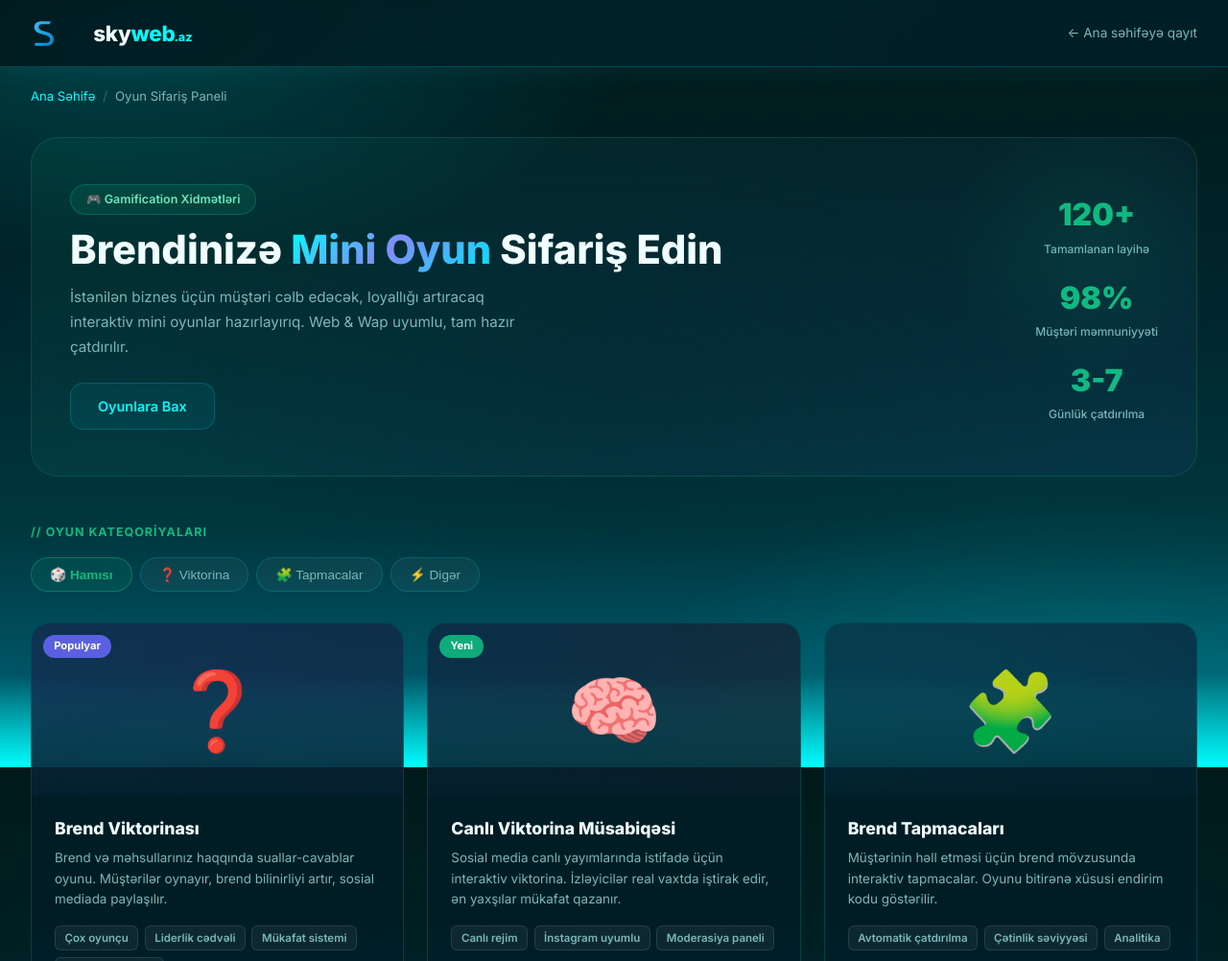
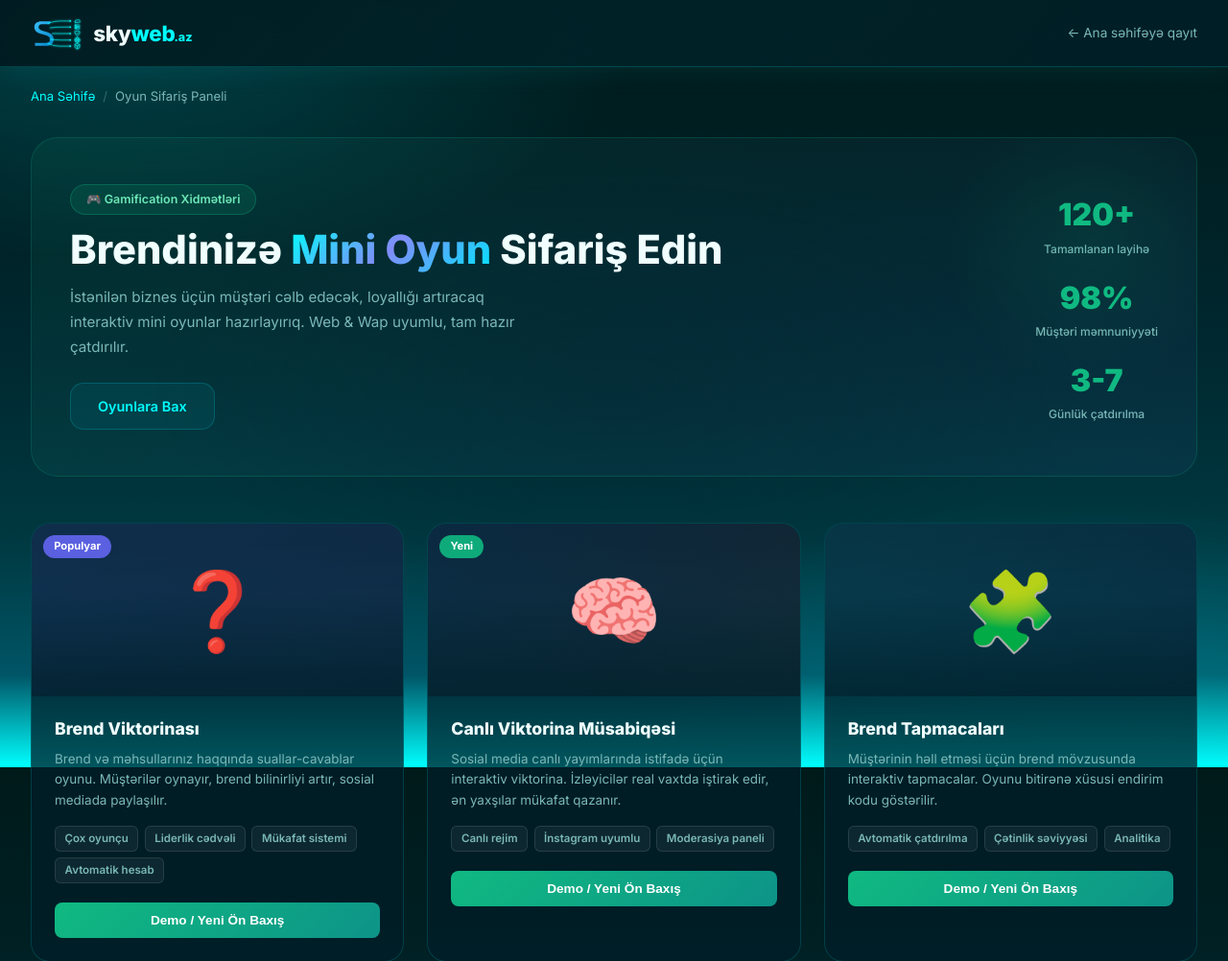
Before and after one commit to vusalrasulov6667-netizen/Skyweb, a PHP site: page /modules/games/index.php in a window 1280 px wide. Shown: the top 1002 px of the page at 96% size. Run offline with PHP 8.4, Linux system fonts and the light colour scheme.

Commit message:
Remove games category tabs and match homepage logo

```diff
--- a/config/i18n-literals.php
+++ b/config/i18n-literals.php
@@ -257,11 +257,6 @@ $SKY_LITERAL_I18N = [
     'Tamamlanan layihə' => ['az'=>'Tamamlanan layihə', 'en'=>'Completed projects', 'ru'=>'Завершённые проекты', 'tr'=>'Tamamlanan proje'],
     'Müştəri məmnuniyyəti' => ['az'=>'Müştəri məmnuniyyəti', 'en'=>'Customer satisfaction', 'ru'=>'Удовлетворённость клиентов', 'tr'=>'Müşteri memnuniyeti'],
     'Günlük çatdırılma' => ['az'=>'Günlük çatdırılma', 'en'=>'Daily delivery', 'ru'=>'Ежедневная доставка', 'tr'=>'Günlük teslimat'],
-    '// Oyun Kateqoriyaları' => ['az'=>'// Oyun Kateqoriyaları', 'en'=>'// Game Categories', 'ru'=>'// Категории игр', 'tr'=>'// Oyun Kategorileri'],
-    '🎲 Hamısı' => ['az'=>'🎲 Hamısı', 'en'=>'🎲 All', 'ru'=>'🎲 Все', 'tr'=>'🎲 Tümü'],
-    '❓ Viktorina' => ['az'=>'❓ Viktorina', 'en'=>'❓ Quiz', 'ru'=>'❓ Викторина', 'tr'=>'❓ Yarışma'],
-    '🧩 Tapmacalar' => ['az'=>'🧩 Tapmacalar', 'en'=>'🧩 Puzzles', 'ru'=>'🧩 Головоломки', 'tr'=>'🧩 Bulmacalar'],
-    '⚡ Digər' => ['az'=>'⚡ Digər', 'en'=>'⚡ Other', 'ru'=>'⚡ Другое', 'tr'=>'⚡ Diğer'],
     'Populyar' => ['az'=>'Populyar', 'en'=>'Popular', 'ru'=>'Популярное', 'tr'=>'Popüler'],
     'Yeni' => ['az'=>'Yeni', 'en'=>'New', 'ru'=>'Новое', 'tr'=>'Yeni'],
     '🔥 İsti' => ['az'=>'🔥 İsti', 'en'=>'🔥 Hot', 'ru'=>'🔥 Горячее', 'tr'=>'🔥 Popüler'],
--- a/lang/az.php
+++ b/lang/az.php
@@ -468,10 +468,6 @@ return array (
   'footer_rights' => 'Bütün hüquqlar qorunur.',
   'footer_terms' => 'İstifadə Şərtləri',
   'games_btn_send_order' => 'Sifarişi Göndər',
-  'games_cat_all' => '🎲 Hamısı',
-  'games_cat_other' => '⚡ Digər',
-  'games_cat_puzzle' => '🧩 Tapmacalar',
-  'games_cat_quiz' => '❓ Viktorina',
   'games_form_business_name' => 'Biznes / Obyekt Adı *',
   'games_form_game_type' => 'Oyun Növü *',
   'games_form_note' => 'Qeyd / Xüsusi Tələblər',
--- a/lang/en.php
+++ b/lang/en.php
@@ -468,10 +468,6 @@ return array (
   'footer_rights' => 'All rights reserved.',
   'footer_terms' => 'Terms of Use',
   'games_btn_send_order' => 'Submit Order',
-  'games_cat_all' => '🎲 All Games',
-  'games_cat_other' => '⚡ Other',
-  'games_cat_puzzle' => '🧩 Puzzles',
-  'games_cat_quiz' => '❓ Quizzes',
   'games_form_business_name' => 'Business / Brand Name *',
   'games_form_game_type' => 'Game Type *',
   'games_form_note' => 'Notes / Custom Requirements',
--- a/lang/ru.php
+++ b/lang/ru.php
@@ -439,10 +439,6 @@ return array (
   'footer_rights' => 'Все права защищены.',
   'footer_terms' => 'Условия Использования',
   'games_btn_send_order' => 'Отправить Заказ',
-  'games_cat_all' => '🎲 Все Игры',
-  'games_cat_other' => '⚡ Другие',
-  'games_cat_puzzle' => '🧩 Головоломки',
-  'games_cat_quiz' => '❓ Викторины',
   'games_form_business_name' => 'Название Бизнеса / Бренда *',
   'games_form_game_type' => 'Тип Игры *',
   'games_form_note' => 'Примечания / Особые Пожелания',
--- a/lang/tr.php
+++ b/lang/tr.php
@@ -468,10 +468,6 @@ return array (
   'footer_rights' => 'Tüm hakları saklıdır.',
   'footer_terms' => 'Kullanım Şartları',
   'games_btn_send_order' => 'Siparişi Gönder',
-  'games_cat_all' => '🎲 Tümü',
-  'games_cat_other' => '⚡ Diğer',
-  'games_cat_puzzle' => '🧩 Bulmacalar',
-  'games_cat_quiz' => '❓ Bilgi Yarışması',
   'games_form_business_name' => 'İşletme / Marka Adı *',
   'games_form_game_type' => 'Oyun Türü *',
   'games_form_note' => 'Notlar / Özel İstekler',
--- a/modules/games/index.php
+++ b/modules/games/index.php
@@ -52,26 +52,6 @@ ob_start(static function (string $html): string { return sky_translate_document_
     .hero-stat-val { font-size:2rem;font-weight:900;color:var(--neon-green); }
     .hero-stat-label { font-size:0.75rem;color:var(--text-muted);font-weight:500; }
 
-    /* Section Label */
-    .section-label-sm { font-size:0.78rem;font-weight:700;color:var(--neon-green);text-transform:uppercase;letter-spacing:1px;margin-bottom:1rem; }
-
-    /* Game Categories */
-    .categories-tabs {
-      display:flex;gap:0.5rem;flex-wrap:wrap;margin-bottom:2rem;
-    }
-    .cat-tab {
-      display:flex;align-items:center;gap:0.5rem;
-      padding:0.55rem 1.2rem;border-radius:999px;
-      background:rgba(255,255,255,0.04);border:1px solid var(--sky-border);
-      color:var(--text-muted);font-size:0.85rem;font-weight:500;
-      cursor:pointer;transition:var(--transition);
-    }
-    .cat-tab:hover,.cat-tab.active {
-      background:rgba(16,185,129,0.1);border-color:rgba(16,185,129,0.4);
-      color:var(--neon-green);
-    }
-    .cat-tab.active { font-weight:700; }
-
     /* Game Cards Grid */
     .games-grid {
       display:grid;grid-template-columns:repeat(auto-fill,minmax(300px,1fr));
@@ -122,11 +102,58 @@ ob_start(static function (string $html): string { return sky_translate_document_
 <nav id="main-navbar" class="navbar" role="navigation" aria-label="Əsas naviqasiya">
   <div class="container nav-inner">
     <?= render_language_switcher('module-lang-switch') ?>
-    <a href="<?= SITE_URL ?>" class="logo" aria-label="Skyweb.az Ana Səhifə">
+    <a href="<?= SITE_URL ?>" class="logo" id="logo-link" aria-label="Skyweb.az Ana Səhifə">
       <div class="logo-icon" aria-hidden="true">
         <svg class="sky-logo-svg" viewBox="0 0 142 96" fill="none" xmlns="http://www.w3.org/2000/svg">
-          <defs><linearGradient id="skySGrad" x1="0%" y1="0%" x2="100%" y2="100%"><stop offset="0%" stop-color="#38bdf8"/><stop offset="100%" stop-color="#0284c7"/></linearGradient></defs>
-          <path d="M12,74 L42,74 C50,74 54,70 54,64 C54,58 48,54 40,52 L26,48 C16,45 10,39 10,30 C10,20 18,14 30,14 L56,14 L52,22 L30,22 C26,22 22,25 22,30 C22,35 26,37 30,39 L44,43 C54,46 64,51 64,64 C64,75 56,82 43,82 L12,82 Z" fill="url(#skySGrad)"/>
+          <defs>
+            <linearGradient id="skySGrad" x1="0%" y1="0%" x2="100%" y2="100%">
+              <stop offset="0%" stop-color="#38bdf8" />
+              <stop offset="100%" stop-color="#0284c7" />
+            </linearGradient>
+            <filter id="skyLogoGlow" x="-20%" y="-20%" width="140%" height="140%">
+              <feGaussianBlur stdDeviation="3" result="blur" />
+              <feMerge>
+                <feMergeNode in="blur" />
+                <feMergeNode in="SourceGraphic" />
+              </feMerge>
+            </filter>
+          </defs>
+          <path d="M12,74 L42,74 C50,74 54,70 54,64 C54,58 48,54 40,52 L26,48 C16,45 10,39 10,30 C10,20 18,14 30,14 L56,14 L52,22 L30,22 C26,22 22,25 22,30 C22,35 26,37 30,39 L44,43 C54,46 64,51 64,64 C64,75 56,82 43,82 L12,82 Z" fill="url(#skySGrad)" />
+          <g filter="url(#skyLogoGlow)">
+            <path d="M48,20 Q64,13 80,13 L110,13" stroke="var(--neon-cyan)" stroke-width="1.8" stroke-linecap="round" fill="none" opacity="0.85" />
+            <circle cx="110" cy="13" r="2.2" fill="var(--neon-cyan)" />
+            <path d="M54,32 Q70,30 84,30 L110,30" stroke="var(--neon-cyan)" stroke-width="1.8" stroke-linecap="round" fill="none" opacity="0.85" />
+            <circle cx="110" cy="30" r="2.2" fill="var(--neon-cyan)" />
+            <path d="M60,48 L110,48" stroke="var(--neon-cyan)" stroke-width="1.8" stroke-linecap="round" fill="none" opacity="0.85" />
+            <circle cx="110" cy="48" r="2.2" fill="var(--neon-cyan)" />
+            <path d="M54,64 Q70,66 84,66 L110,66" stroke="var(--neon-cyan)" stroke-width="1.8" stroke-linecap="round" fill="none" opacity="0.85" />
+            <circle cx="110" cy="66" r="2.2" fill="var(--neon-cyan)" />
+            <path d="M48,76 Q64,83 80,83 L110,83" stroke="var(--neon-cyan)" stroke-width="1.8" stroke-linecap="round" fill="none" opacity="0.85" />
+            <circle cx="110" cy="83" r="2.2" fill="var(--neon-cyan)" />
+            <g transform="translate(122, 5)" stroke="var(--neon-cyan)" stroke-width="1.5" stroke-linecap="round" stroke-linejoin="round" fill="none">
+              <path d="M2.5,12 h10 a2.5,2.5 0 0,0 2.2,-3.7 a3.5,3.5 0 0,0 -6.2,-2.3 a3,3 0 0,0 -5.3,1.5 a2,2 0 0,0 -0.7,4.5 z" />
+            </g>
+            <g transform="translate(122, 22)" stroke="var(--neon-cyan)" stroke-width="1.5" stroke-linecap="round" stroke-linejoin="round" fill="none">
+              <rect x="1" y="2" width="13" height="4.5" rx="1" />
+              <rect x="1" y="8.5" width="13" height="4.5" rx="1" />
+              <circle cx="3.5" cy="4.25" r="0.5" fill="var(--neon-cyan)" />
+              <circle cx="3.5" cy="10.75" r="0.5" fill="var(--neon-cyan)" />
+            </g>
+            <g transform="translate(122, 40)" stroke="var(--neon-cyan)" stroke-width="1.5" stroke-linecap="round" stroke-linejoin="round" fill="none">
+              <path d="M1,2 L7.5,0.5 L14,2 L14,6 C14,10 11,12.5 7.5,14.5 C4,12.5 1,10 1,6 Z" />
+              <path d="M4.5,7.5 L6.5,9.5 L10.5,5.5" />
+            </g>
+            <g transform="translate(122, 58.5)" stroke="var(--neon-cyan)" stroke-width="1.5" fill="none">
+              <circle cx="7.5" cy="7.5" r="7" />
+              <ellipse cx="7.5" cy="7.5" rx="2.5" ry="7" />
+              <line x1="0.5" y1="7.5" x2="14.5" y2="7.5" stroke-linecap="round" stroke-linejoin="round" />
+            </g>
+            <g transform="translate(122, 75.5)" stroke="var(--neon-cyan)" stroke-width="1.5" stroke-linecap="round" stroke-linejoin="round" fill="none">
+              <path d="M 7.5,0 L 14,3.5 L 14,11.5 L 7.5,15 L 1,11.5 L 1,3.5 Z" />
+              <path d="M 1,3.5 L 7.5,7.5 L 14,3.5" />
+              <path d="M 7.5,7.5 L 7.5,15" />
+            </g>
+          </g>
         </svg>
       </div>
       <span class="logo-text"><span class="logo-sky">sky</span><span class="logo-web">web</span><span class="dot-az">.az</span></span>
@@ -151,7 +178,7 @@ ob_start(static function (string $html): string { return sky_translate_document_
         <h1 class="games-hero-title">Brendinizə <span class="gradient-text">Mini Oyun</span> Sifariş Edin</h1>
         <p class="games-hero-desc">İstənilən biznes üçün müştəri cəlb edəcək, loyallığı artıracaq interaktiv mini oyunlar hazırlayırıq. Web &amp; Wap uyumlu, tam hazır çatdırılır.</p>
         <div style="display:flex;gap:0.75rem;flex-wrap:wrap;margin-top:1.5rem;">
-          <a href="#game-categories" class="btn-ghost"><span>Oyunlara Bax</span></a>
+          <a href="#gamesGrid" class="btn-ghost"><span>Oyunlara Bax</span></a>
         </div>
       </div>
       <div class="games-hero-right">
@@ -161,21 +188,10 @@ ob_start(static function (string $html): string { return sky_translate_document_
       </div>
     </div>
 
-    <!-- Category Tabs -->
-    <div id="game-categories">
-      <div class="section-label-sm">// Oyun Kateqoriyaları</div>
-      <div class="categories-tabs" id="catTabs">
-        <button class="cat-tab active" onclick="filterGames(this,'all')">🎲 Hamısı</button>
-        <button class="cat-tab" onclick="filterGames(this,'quiz')">❓ Viktorina</button>
-        <button class="cat-tab" onclick="filterGames(this,'puzzle')">🧩 Tapmacalar</button>
-        <button class="cat-tab" onclick="filterGames(this,'other')">⚡ Digər</button>
-      </div>
-    </div>
-
     <!-- Game Cards -->
     <div class="games-grid" id="gamesGrid">
 
-      <div class="game-card" data-cat="quiz">
+      <div class="game-card">
         <div class="game-card-preview" style="background:linear-gradient(135deg,rgba(99,102,241,0.15),rgba(139,92,246,0.1));">
           <span style="position:relative;z-index:2;">❓</span>
           <div class="game-badge badge-popular">Populyar</div>
@@ -193,7 +209,7 @@ ob_start(static function (string $html): string { return sky_translate_document_
         </div>
       </div>
 
-      <div class="game-card" data-cat="quiz">
+      <div class="game-card">
         <div class="game-card-preview" style="background:linear-gradient(135deg,rgba(99,102,241,0.1),rgba(244,63,94,0.08));">
           <span style="position:relative;z-index:2;">🧠</span>
           <div class="game-badge badge-new">Yeni</div>
@@ -210,7 +226,7 @@ ob_start(static function (string $html): string { return sky_translate_document_
         </div>
       </div>
 
-      <div class="game-card" data-cat="puzzle">
+      <div class="game-card">
         <div class="game-card-preview" style="background:linear-gradient(135deg,rgba(56,189,248,0.12),rgba(99,102,241,0.08));">
           <span style="position:relative;z-index:2;">🧩</span>
         </div>
@@ -226,7 +242,7 @@ ob_start(static function (string $html): string { return sky_translate_document_
         </div>
       </div>
 
-      <div class="game-card" data-cat="other">
+      <div class="game-card">
         <div class="game-card-preview" style="background:linear-gradient(135deg,rgba(16,185,129,0.1),rgba(56,189,248,0.08));">
           <span style="position:relative;z-index:2;">⚽</span>
         </div>
@@ -247,17 +263,5 @@ ob_start(static function (string $html): string { return sky_translate_document_
   </div>
 </main>
 
-<script src="<?= SITE_URL ?>/assets/js/main.js"></script>
-<script>
-// Game filter
-function filterGames(btn, cat) {
-  document.querySelectorAll('.cat-tab').forEach(b => b.classList.remove('active'));
-  btn.classList.add('active');
-  document.querySelectorAll('#gamesGrid .game-card').forEach(card => {
-    card.style.display = (cat === 'all' || card.dataset.cat === cat) ? '' : 'none';
-  });
-}
-
-</script>
-</body>
+<script src="<?= SITE_URL ?>/assets/js/main.js"></script></body>
 </html>
```
Also changed, not shown: DEV-HANDOFF.md (+21 -1 lines), SKY_START_HERE.md (+10 -1 lines).
